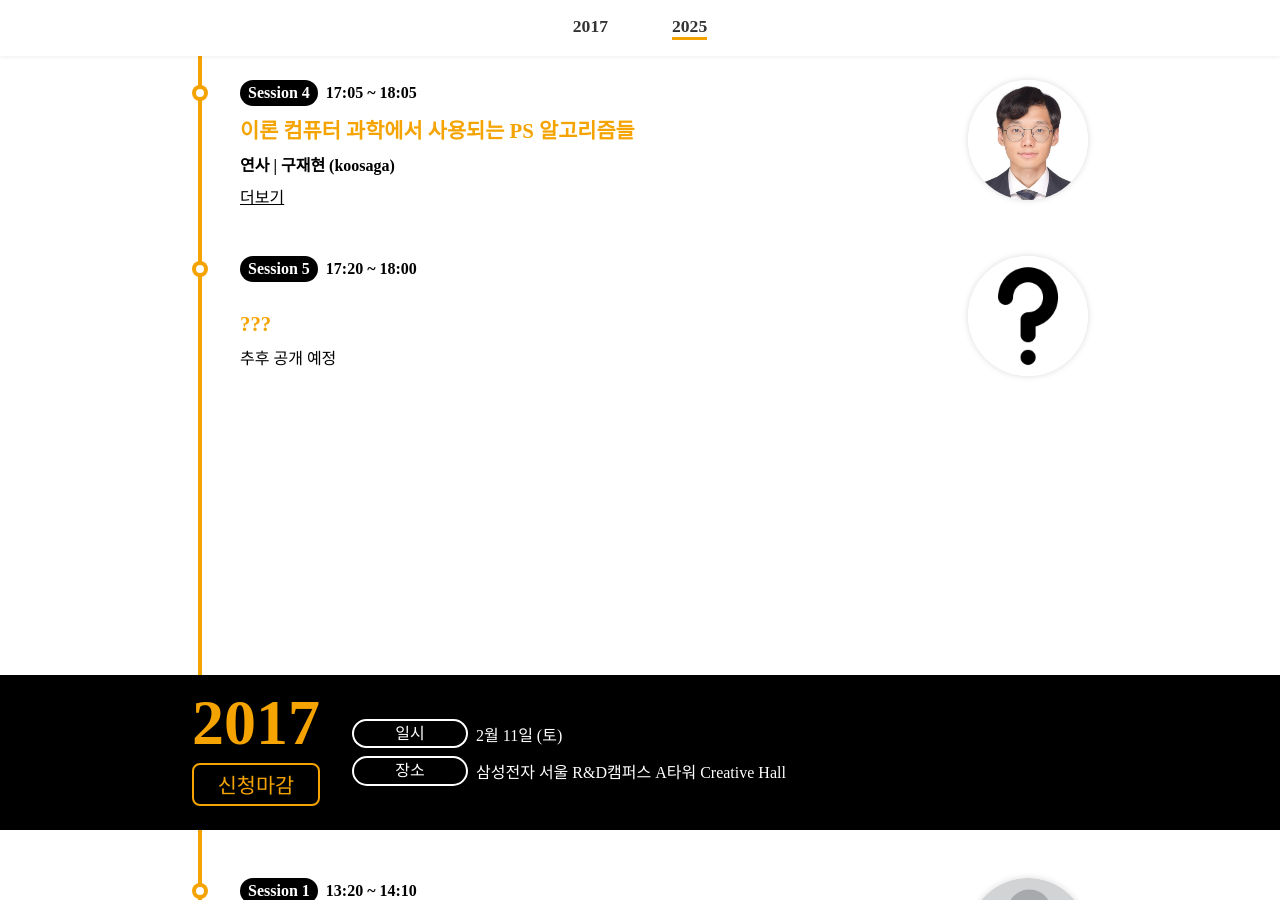
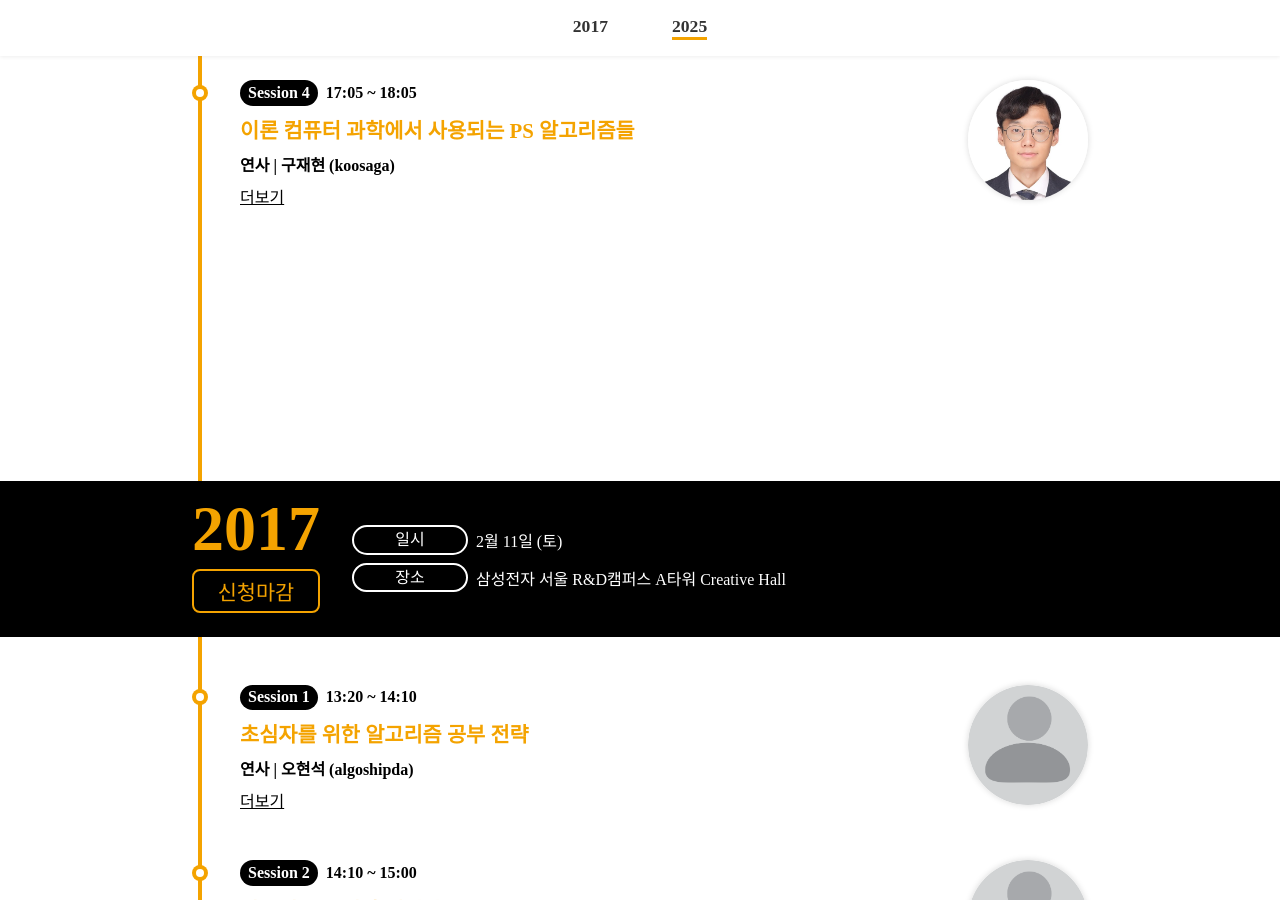
Before and after one commit to ucpcc/seminar, a Jekyll site: the page built from index.md, in a window 1280 px wide and 900 px high, scrolled down 810 px. Built offline with Jekyll 4.4.1, drawn with Linux system fonts in a browser that asks for light colours.

Commit message:
chore: 2025 미공개 세션 삭제

```diff
--- a/_data/section.yml
+++ b/_data/section.yml
@@ -41,11 +41,6 @@
       name: "구재현 (koosaga)"
       intro: "현재 MIT에서 알고리즘 연구로 박사 과정 진행중인 구재현입니다. UCPC 2018, 2022, 2023 우승 팀의 일원이었고, 2016년부터 2022년까지 백준 온라인 저지 랭킹 1등이었고 현재는 3등을 유지 중입니다. 여전히 많은 프로그래밍 대회에 출제 / 참여 중이고, 박사 과정도 프로그래밍 대회에서 다루는 것과 동일한 주제로 진행하고 있습니다."
       num: 4
-    - time: 17:20 ~ 18:00
-      photo: "/assets/section/questionMark.png"
-      session: "???"
-      description: "추후 공개 예정"
-      num: 5
 
 - year: 2017
   schedule: "2월 11일 (토)"
```
